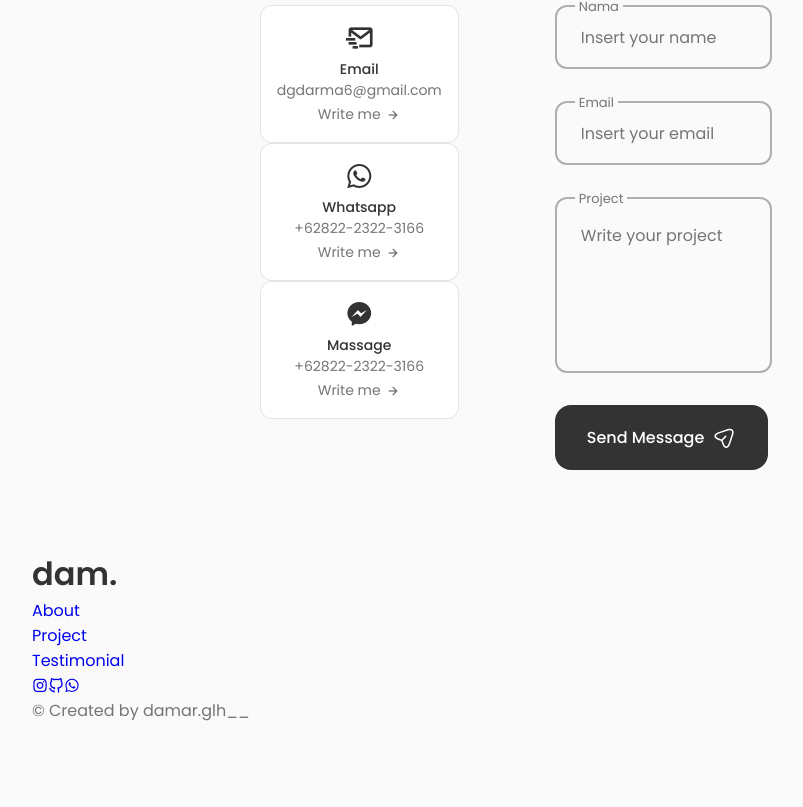
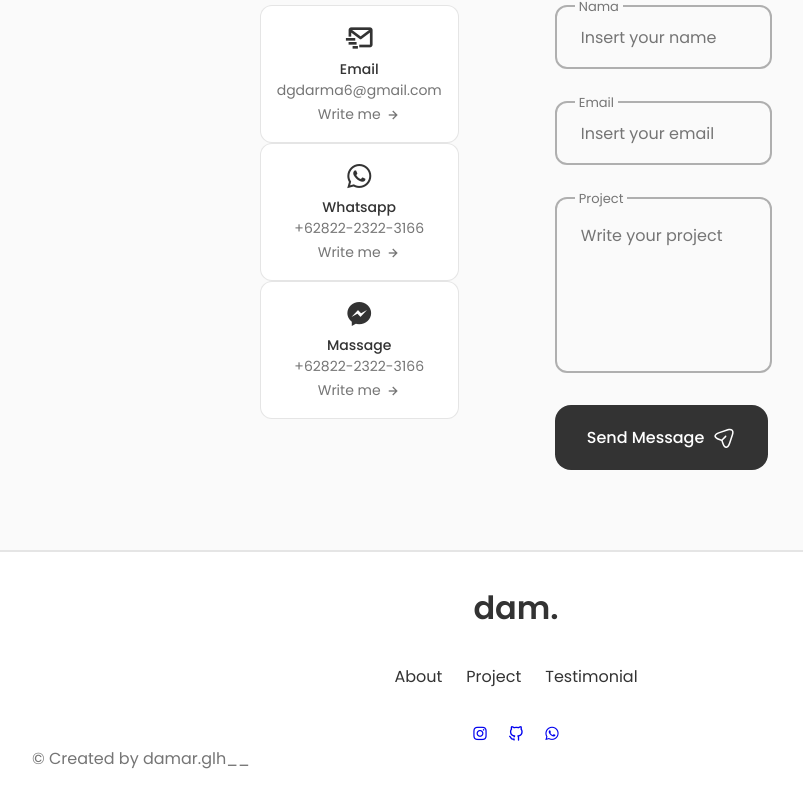
Before and after one commit to damar-glh/me, a React (Create React App) app: page / in a window 1280 px wide. Shown: the part 4118-4925 px from the top of the page, without its empty margins (124-927 px from the left). Before the commit the page ends 4841 px from the top, so only its background shows below. Built offline with nearby package versions, Linux system fonts and the light colour scheme.

Commit message:
update: add-footer

```diff
--- a/src/components/footer/footer.css
+++ b/src/components/footer/footer.css
@@ -0,0 +1,36 @@
+.footer {
+    background-color: var(--container-color);
+    border-top: 2px solid rgba(0, 0, 0, 0.1);
+}
+
+.footer__container {
+    padding: 2rem 0 6rem;
+}
+
+.footer__title,
+.footer__link {
+    color: var(--title-color);
+}
+
+.footer__title {
+    text-align: center;
+    margin-bottom: var(--mb-2);
+}
+
+.footer__link:hover {
+    color: var(--title-color-dark);
+}
+
+.footer__list {
+    display: flex;
+    justify-content: center;
+    column-gap: 1.5rem;
+    margin-bottom: var(--mb-2);
+}
+
+.footer__social {
+    display: flex;
+    color: var(--title-color-dark);
+    justify-content: center;
+    column-gap: 1.25rem;
+}
```
